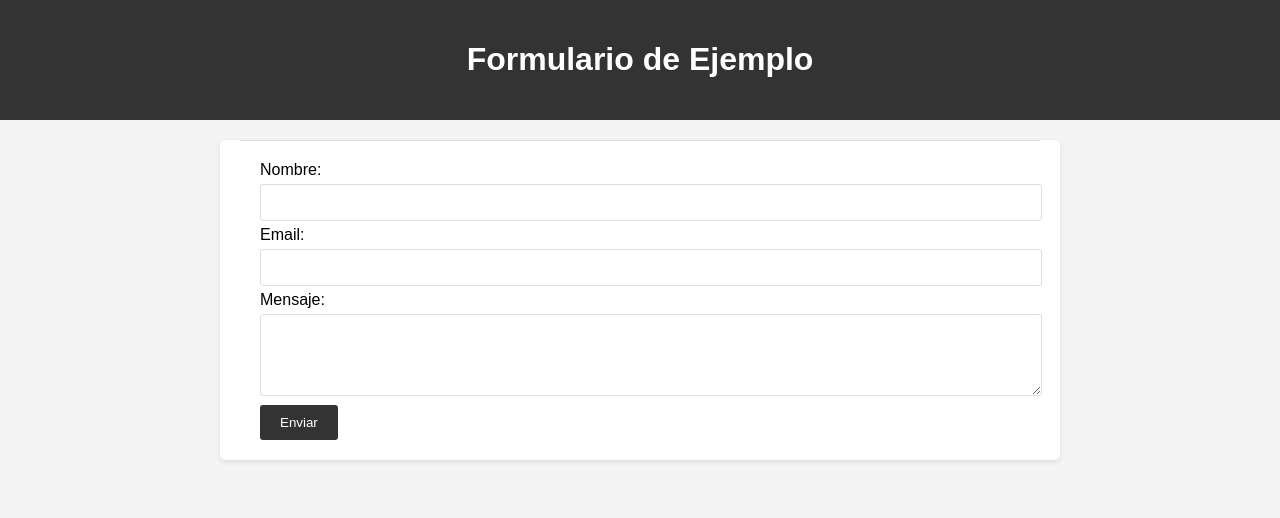
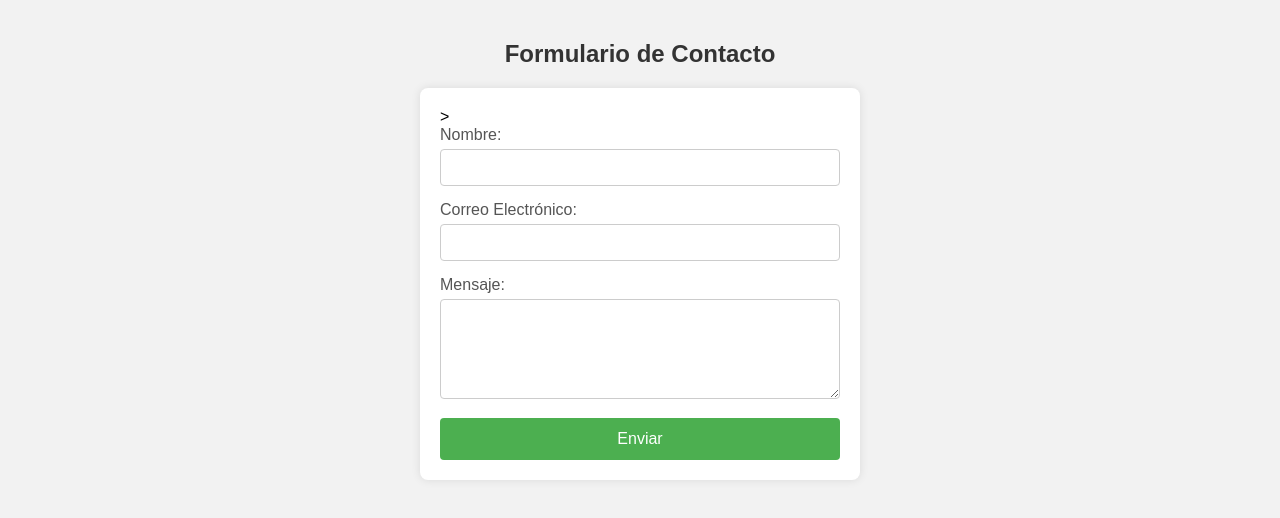
Before and after one commit to regina1666/NO-SIRVE, a plain HTML site: page index.html in a window 1280 px wide. Drawn offline with Linux system fonts and the light colour scheme.

Commit message:
Update index.html

```diff
--- a/index.html
+++ b/index.html
@@ -3,77 +3,74 @@
 <head>
     <meta charset="UTF-8">
     <meta name="viewport" content="width=device-width, initial-scale=1.0">
-    <title>Formulario de Ejemplo</title>
+    <title>Formulario de Contacto</title>
     <style>
         body {
             font-family: Arial, sans-serif;
+            background-color: #f2f2f2;
             margin: 0;
-            padding: 0;
-            background-color: #f4f4f4;
-        }
-        header {
-            background-color: #333;
-            color: #fff;
             padding: 20px;
-            text-align: center;
-        }
-        .container {
-            max-width: 800px;
-            margin: 20px auto;
-            padding: 0 20px;
-            background-color: #fff;
-            border-radius: 5px;
-            box-shadow: 0 2px 5px rgba(0, 0, 0, 0.1);
         }
         form {
-            margin-top: 20px;
+            background-color: #fff;
             padding: 20px;
-            border-top: 1px solid #ddd;
+            border-radius: 8px;
+            box-shadow: 0 0 10px rgba(0, 0, 0, 0.1);
+            max-width: 400px;
+            margin: 0 auto;
+        }
+        h2 {
+            text-align: center;
+            color: #333;
+        }
+        label {
+            display: block;
+            margin-bottom: 5px;
+            color: #555;
         }
         input[type="text"],
         input[type="email"],
         textarea {
             width: 100%;
             padding: 10px;
-            margin: 5px 0;
-            border: 1px solid #ddd;
-            border-radius: 3px;
+            margin-bottom: 15px;
+            border: 1px solid #ccc;
+            border-radius: 4px;
+            box-sizing: border-box;
+        }
+        textarea {
+            height: 100px;
         }
         input[type="submit"] {
-            background-color: #333;
-            color: #fff;
+            background-color: #4CAF50;
+            color: white;
+            padding: 12px 20px;
             border: none;
-            padding: 10px 20px;
-            border-radius: 3px;
+            border-radius: 4px;
             cursor: pointer;
+            width: 100%;
+            font-size: 16px;
         }
         input[type="submit"]:hover {
-            background-color: #555;
+            background-color: #45a049;
         }
     </style>
 </head>
 <body>
-
-<header>
-    <h1>Formulario de Ejemplo</h1>
-</header>
-
-<div class="container">
-    <form action="https://formsubmit.co/regina130903@gmail.com" method="post">
+    <h2>Formulario de Contacto</h2>
+    <form action="https://formsubmit.co/regina130903@gmail.com" method="post">>
         <label for="nombre">Nombre:</label>
         <input type="text" id="nombre" name="nombre" required>
 
-        <label for="email">Email:</label>
+        <label for="email">Correo Electrónico:</label>
         <input type="email" id="email" name="email" required>
 
         <label for="mensaje">Mensaje:</label>
         <textarea id="mensaje" name="mensaje" rows="4" required></textarea>
 
         <input type="submit" value="Enviar">
-        <input type="hidden" name="_next" value="index.html">
+        <input type="hidden" name="_next" value="formulario.html">
                        <input type="hidden" name="_captcha" value="false">
     </form>
-</div>
-
 </body>
 </html>
```
